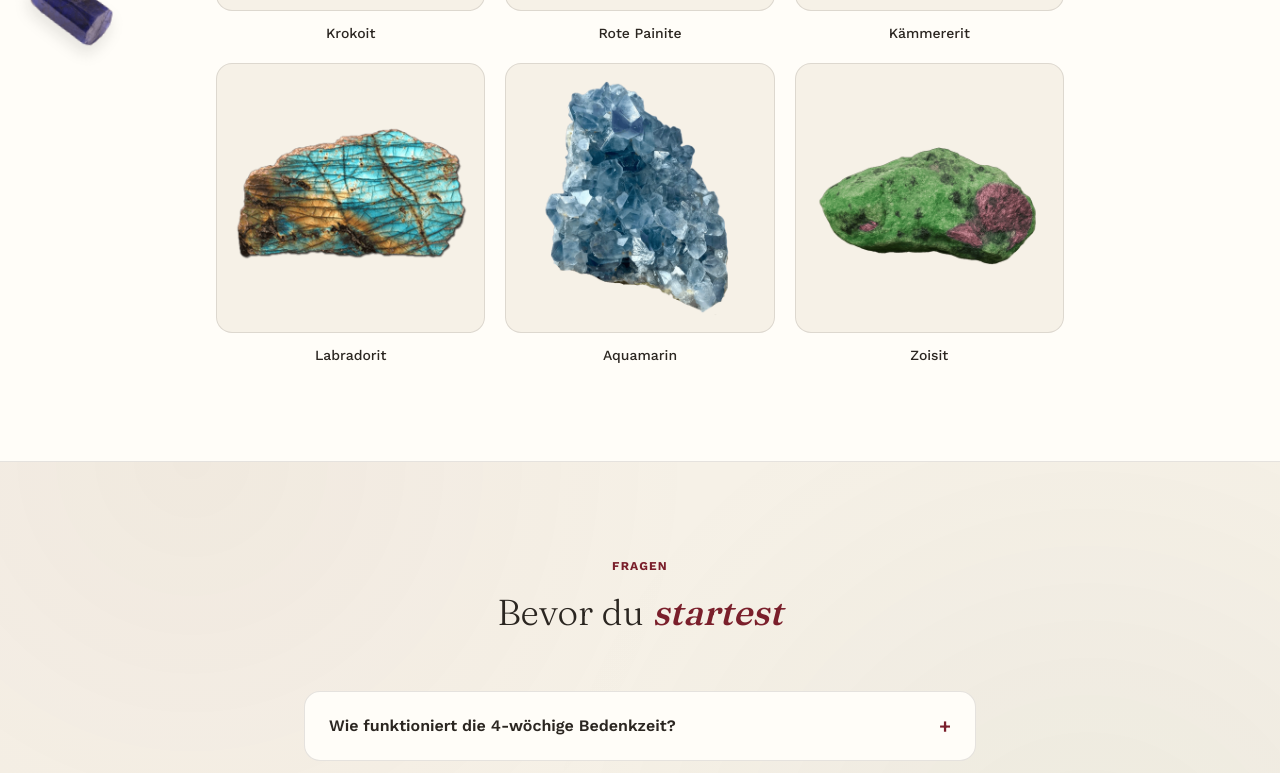
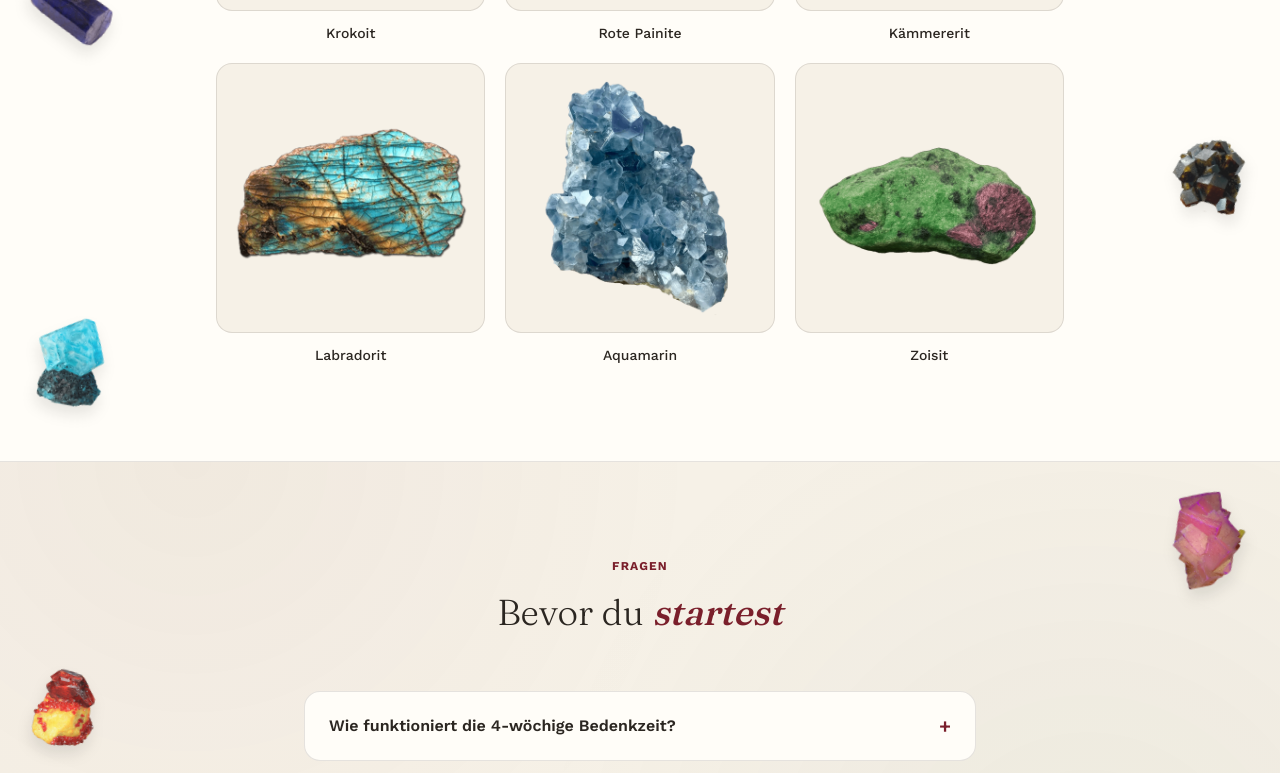
Before and after one commit to pajosch212/monats-kristalle, a Next.js app: page /abo in a window 1280 px wide. Shown: the part 2900-3673 px from the top of the page. Built offline with nearby package versions, Linux system fonts and the light colour scheme.

Commit message:
Increase crystal count so decoration reaches the bottom of long pages
count on both the landing page and abo page was too low for the actual
content length, leaving the bottom section(s) without any crystals.

```diff
--- a/app/abo/page.tsx
+++ b/app/abo/page.tsx
@@ -19,7 +19,7 @@ export const metadata: Metadata = {
 export default function AboPage() {
   return (
     <>
-      <CrystalDrift count={17} />
+      <CrystalDrift count={32} />
       <ReservationCountdownBar />
       <main className="flex-1 pb-20">
         <AboHero />
--- a/app/page.tsx
+++ b/app/page.tsx
@@ -6,7 +6,7 @@ import { CrystalDrift } from "@/components/CrystalDrift";
 export default function Home() {
   return (
     <>
-      <CrystalDrift count={5} />
+      <CrystalDrift count={12} />
       <NavBar />
       <main className="flex-1">
         <Hero />
```
